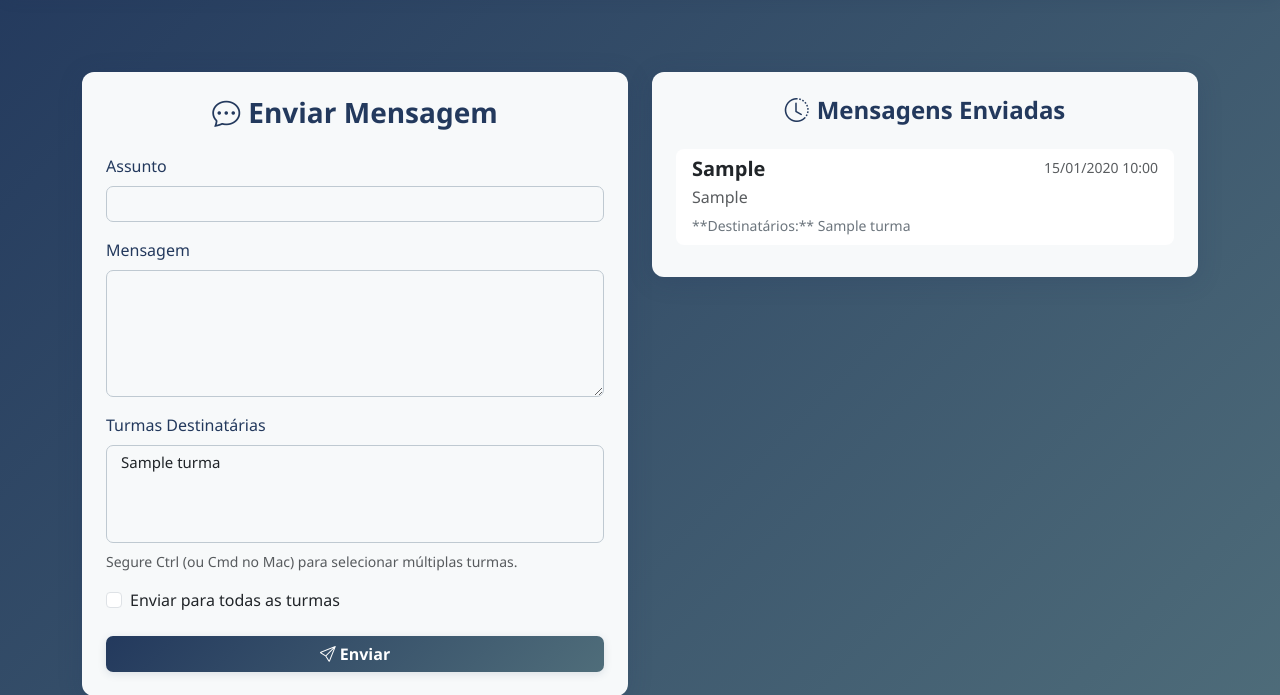
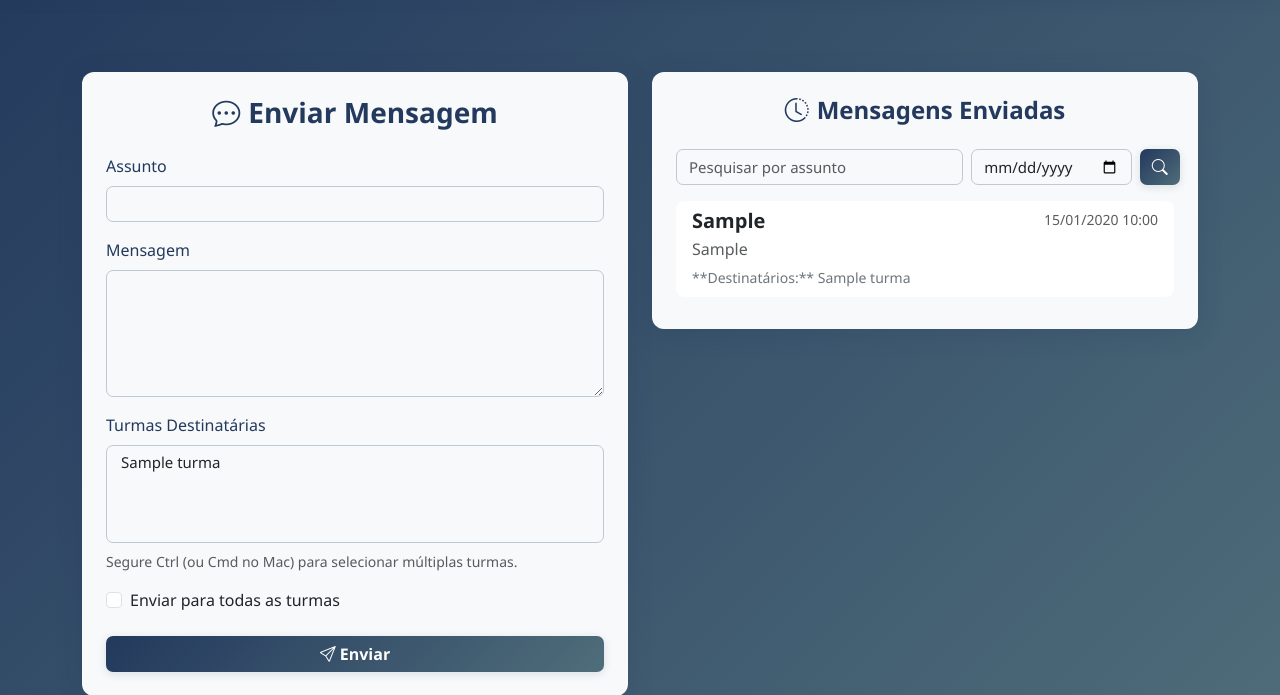
Before and after one commit to MiguelDVigano/TCC-Etec_DS, a PHP site: page /view/professor/mensagem.php in a window 1280 px wide. Shown: the part 68-763 px from the top of the page. Run offline with PHP 8.4, Linux system fonts and the light colour scheme; the visitor is signed in with stand-in values (Sample User, id 1); tables that the repository leaves empty hold one stand-in row (values such as "Sample post").

Commit message:
Adicionar suporte a filtros de pesquisa por assunto e data em mensagens enviadas; implementar funcionalidade para marcar chamados como "Em Andamento".

```diff
--- a/view/professor/mensagem.php
+++ b/view/professor/mensagem.php
@@ -12,8 +12,19 @@ include '../../conexao.php';
 $sql_turmas = "SELECT id_turma, nome_turma FROM turma ORDER BY nome_turma";
 $result_turmas = $conn->query($sql_turmas);
 
-// Busca as mensagens enviadas pelo professor logado
+// --- INÍCIO: Adicionar filtros de pesquisa ---
+$filtro_assunto = isset($_GET['filtro_assunto']) ? trim($_GET['filtro_assunto']) : '';
+$filtro_data = isset($_GET['filtro_data']) ? trim($_GET['filtro_data']) : '';
+
 $id_remetente = $_SESSION["id_usuario"];
+$where = "m.id_remetente = $id_remetente";
+if ($filtro_assunto !== '') {
+    $where .= " AND m.assunto LIKE '%" . $conn->real_escape_string($filtro_assunto) . "%'";
+}
+if ($filtro_data !== '') {
+    $where .= " AND DATE(m.data_envio) = '" . $conn->real_escape_string($filtro_data) . "'";
+}
+
 $sql_mensagens_enviadas = "
     SELECT m.assunto, m.mensagem, m.data_envio,
            (SELECT GROUP_CONCAT(t.nome_turma SEPARATOR ', ')
@@ -21,10 +32,11 @@ $sql_mensagens_enviadas = "
             JOIN turma t ON mt.id_mensagem = m.id_mensagem
             WHERE mt.id_mensagem = m.id_mensagem) AS turmas_destinatarias
     FROM mensagem m
-    WHERE m.id_remetente = $id_remetente
+    WHERE $where
     ORDER BY m.data_envio DESC
 ";
 $result_mensagens_enviadas = $conn->query($sql_mensagens_enviadas);
+// --- FIM: Adicionar filtros de pesquisa ---
 ?>
 <!DOCTYPE html>
 <html lang="pt-BR">
@@ -71,7 +83,8 @@ $result_mensagens_enviadas = $conn->query($sql_mensagens_enviadas);
         }
 
         .card-title,
-        h3, h4 {
+        h3,
+        h4 {
             color: #23395d !important;
             font-family: 'Segoe UI', Tahoma, Geneva, Verdana, sans-serif;
             font-weight: 700;
@@ -213,6 +226,21 @@ $result_mensagens_enviadas = $conn->query($sql_mensagens_enviadas);
                 <div class="card shadow-lg border-0 rounded-4">
                     <div class="card-body p-4">
                         <h4 class="text-center mb-4"><i class="bi bi-clock-history me-2"></i>Mensagens Enviadas</h4>
+                        <!-- INÍCIO: Formulário de pesquisa -->
+                        <form class="row g-2 mb-3" method="get" action="">
+                            <div class="col-7">
+                                <input type="text" class="form-control" name="filtro_assunto" placeholder="Pesquisar por assunto" value="<?php echo htmlspecialchars($filtro_assunto); ?>">
+                            </div>
+                            <div class="col-4">
+                                <input type="date" class="form-control" name="filtro_data" value="<?php echo htmlspecialchars($filtro_data); ?>">
+                            </div>
+                            <div class="col-1 d-grid">
+                                <button type="submit" class="btn btn-primary" title="Pesquisar">
+                                    <i class="bi bi-search"></i>
+                                </button>
+                            </div>
+                        </form>
+                        <!-- FIM: Formulário de pesquisa -->
                         <div class="list-group list-group-flush">
                             <?php if ($result_mensagens_enviadas && $result_mensagens_enviadas->num_rows > 0): ?>
                                 <?php while ($msg = $result_mensagens_enviadas->fetch_assoc()): ?>
@@ -238,6 +266,7 @@ $result_mensagens_enviadas = $conn->query($sql_mensagens_enviadas);
     </div>
     <script src="https://cdn.jsdelivr.net/npm/bootstrap@5.3.3/dist/js/bootstrap.bundle.min.js"></script>
 </body>
+
 </html>
 <?php
 $conn->close();
```
Also changed, not shown: src/marcar_chamado_andamento.php (added, +13 -0 lines), view/manutencao/manutencao.php (+8 -1 lines).
